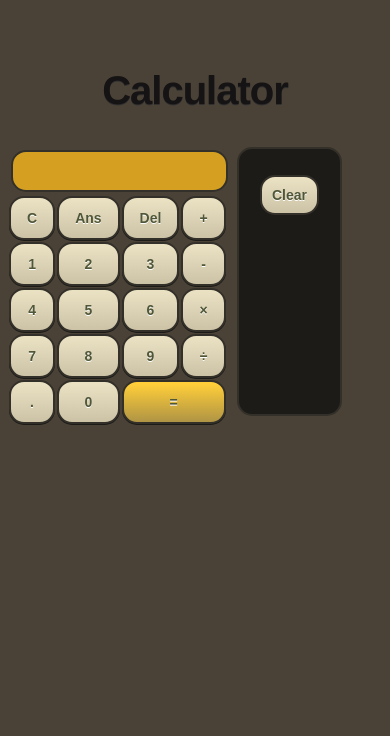
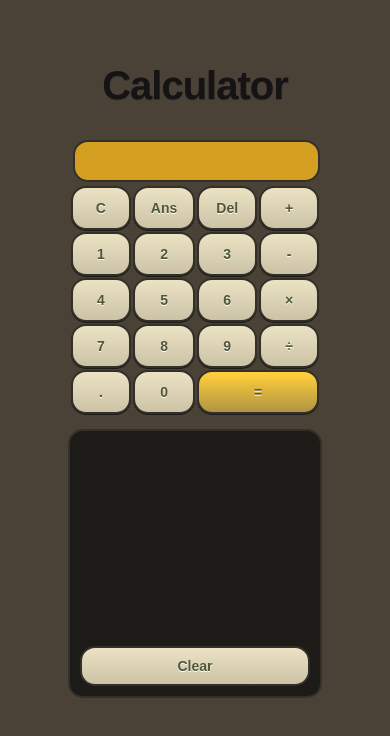
Before and after one commit to Eposkk/IDATT2105-Fullstack, a Vue app: page / in a window 390 px wide. Shown: the top 736 px of the page. Built offline with nearby package versions, Linux system fonts and the light colour scheme.

Commit message:
Fix: Now automatically reorders elements for devices with small viewports

```diff
--- a/src/components/Calculator.vue
+++ b/src/components/Calculator.vue
@@ -152,7 +152,7 @@ export default {
 <!-- Add "scoped" attribute to limit CSS to this component only -->
 <style scoped>
 #title {
-  padding: 10px;
+  padding: 5px;
 }
 
 #calc {
@@ -169,12 +169,16 @@ export default {
   border: 2px solid #333029;
   color: #ccc2a6;
   max-height: 265px;
+  display: grid;
+  grid-template-columns: repeat(1, 1fr);
+  grid-template-rows: repeat(8, 1fr);
 }
 
 #history {
   align-items: center;
   max-height: 205px;
   overflow: auto;
+  grid-row: 1 / span 7;
 }
 
 #page {
@@ -252,10 +256,28 @@ h1 {
 #clearBtn {
   margin: 10px;
   padding: 10px;
+  grid-row: 8;
 }
 
 #equals {
   grid-column: 3 / span 2;
   background: #ffbc00 linear-gradient(to bottom, #ffce39 5%, #af9444 100%);
 }
+
+@media screen and (max-width: 800px) {
+  #page {
+    display: grid;
+    grid-template-rows: repeat(2, 1fr);
+    grid-template-columns: unset;
+    border: 0;
+    width: 100%;
+    max-width: 800px;
+    gap: 10px;
+    margin: auto;
+  }
+  #historyBox {
+    max-width: 250px;
+    margin: auto;
+  }
+}
 </style>
```
